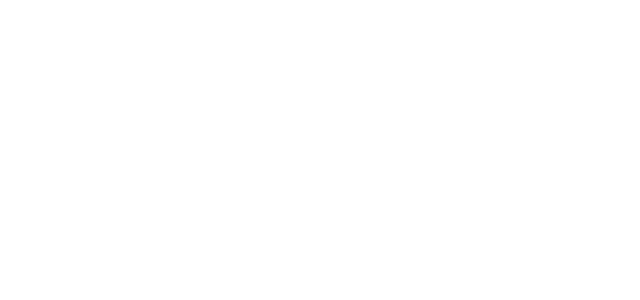
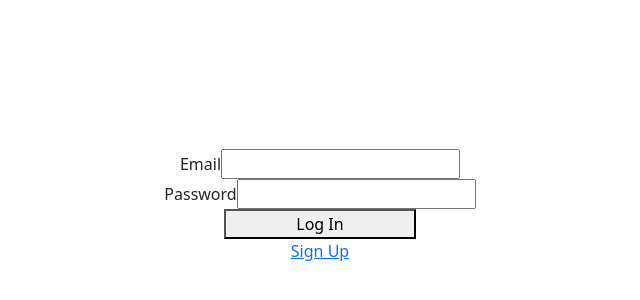
Before and after one commit to Sultanomar0013/Document, a React (Vite) app in the folder frontend/: page / in a window 1280 px wide. Shown: the part 194-494 px from the top of the page, without its empty margins (320-960 px from the left). Built offline with nearby package versions, Linux system fonts and the light colour scheme; no server answers.

Commit message:
Update App.jsx

```diff
--- a/frontend/src/App.jsx
+++ b/frontend/src/App.jsx
@@ -1,15 +1,21 @@
-import { useState } from 'react'
-
-import './App.css'
+import React from 'react';
+import 'bootstrap/dist/css/bootstrap.min.css';
+import { BrowserRouter as Router, Route, Routes, Link } from 'react-router-dom';
+import LogIn from './pages/LogIn';
+import Home from './pages/home';
 
 function App() {
+    return (
+        <Router>
 
 
-  return (
-    <>
+                <Routes>
+                    <Route path="/" element={<LogIn />} />
+                    <Route path="/messages" element={<Home />} />
+                </Routes>
 
-    </>
-  )
+        </Router>
+    );
 }
 
-export default App
+export default App;
```
